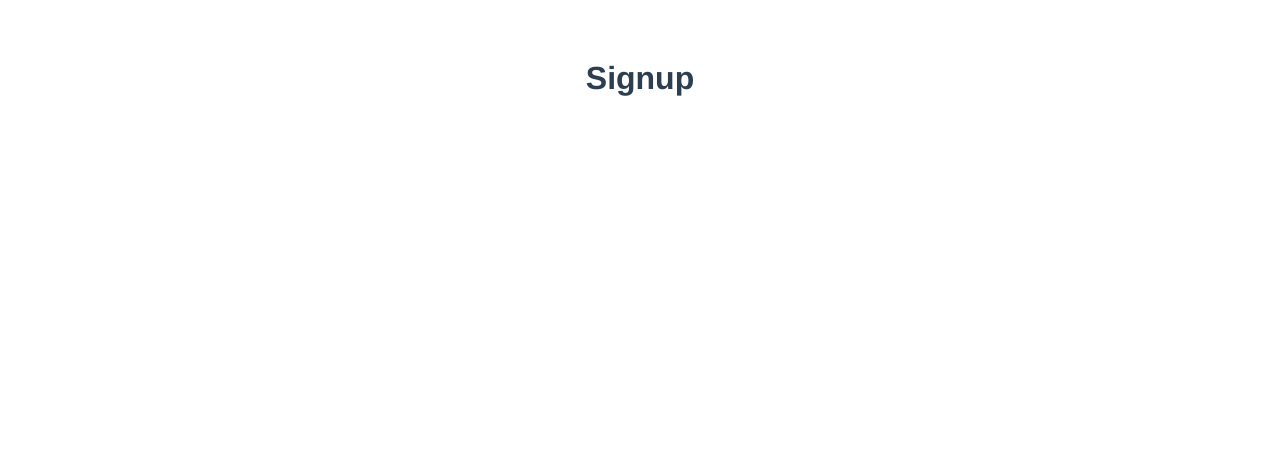
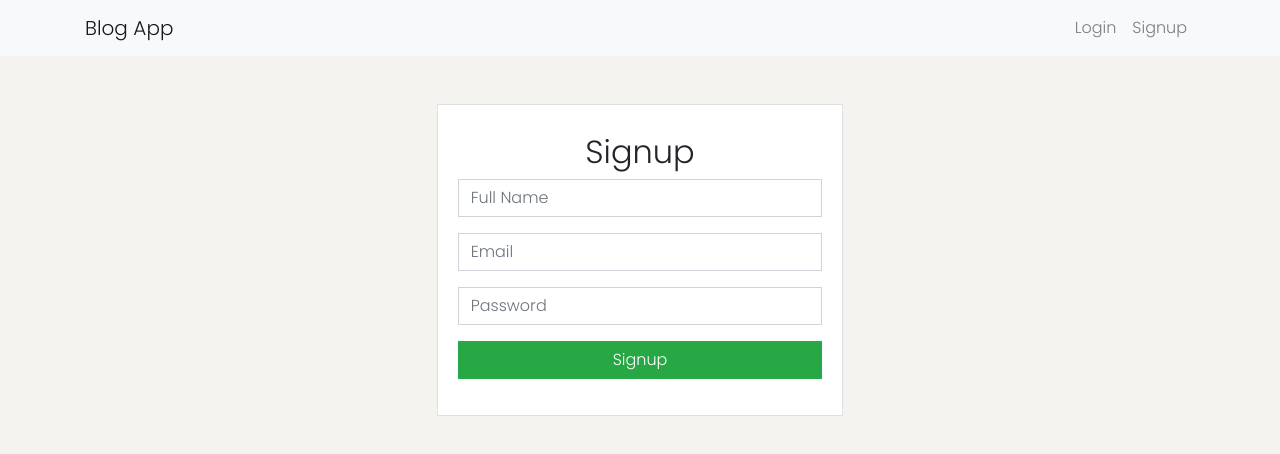
Before and after one commit to Nguonchhay/VueJsPractices, a Vue app in the folder blog-app/: page /#/signup in a window 1280 px wide. Shown: the top 454 px of the page. Built offline with nearby package versions, Linux system fonts and the light colour scheme.

Commit message:
[TASK] Login and signup form with bootstrap

```diff
--- a/blog-app/public/index.html
+++ b/blog-app/public/index.html
@@ -5,6 +5,8 @@
     <meta http-equiv="X-UA-Compatible" content="IE=edge">
     <meta name="viewport" content="width=device-width,initial-scale=1.0">
     <link rel="icon" href="<%= BASE_URL %>favicon.ico">
+    <link rel="stylesheet" href="https://maxcdn.bootstrapcdn.com/bootstrap/4.0.0/css/bootstrap.min.css" integrity="sha384-Gn5384xqQ1aoWXA+058RXPxPg6fy4IWvTNh0E263XmFcJlSAwiGgFAW/dAiS6JXm" crossorigin="anonymous">
+    <link href="https://fonts.googleapis.com/css2?family=Poppins:wght@300&display=swap" rel="stylesheet">
     <title><%= htmlWebpackPlugin.options.title %></title>
   </head>
   <body>
@@ -13,5 +15,9 @@
     </noscript>
     <div id="app"></div>
     <!-- built files will be auto injected -->
+
+    <script src="https://code.jquery.com/jquery-3.2.1.slim.min.js" integrity="sha384-KJ3o2DKtIkvYIK3UENzmM7KCkRr/rE9/Qpg6aAZGJwFDMVNA/GpGFF93hXpG5KkN" crossorigin="anonymous"></script>
+    <script src="https://cdnjs.cloudflare.com/ajax/libs/popper.js/1.12.9/umd/popper.min.js" integrity="sha384-ApNbgh9B+Y1QKtv3Rn7W3mgPxhU9K/ScQsAP7hUibX39j7fakFPskvXusvfa0b4Q" crossorigin="anonymous"></script>
+    <script src="https://maxcdn.bootstrapcdn.com/bootstrap/4.0.0/js/bootstrap.min.js" integrity="sha384-JZR6Spejh4U02d8jOt6vLEHfe/JQGiRRSQQxSfFWpi1MquVdAyjUar5+76PVCmYl" crossorigin="anonymous"></script>
   </body>
 </html>
--- a/blog-app/src/App.vue
+++ b/blog-app/src/App.vue
@@ -1,27 +1,28 @@
 <template>
   <div id="app">
+    <Navbar></Navbar>
     <router-view></router-view>
   </div>
 </template>
 
 <script>
-import HelloWorld from './components/HelloWorld.vue'
+  import Navbar from '@/components/Navbar.vue'
 
-export default {
-  name: 'App',
-  components: {
-    HelloWorld
+  export default {
+    name: 'App',
+    components: {
+      Navbar
+    }
   }
-}
 </script>
 
 <style>
-#app {
-  font-family: Avenir, Helvetica, Arial, sans-serif;
-  -webkit-font-smoothing: antialiased;
-  -moz-osx-font-smoothing: grayscale;
-  text-align: center;
-  color: #2c3e50;
-  margin-top: 60px;
-}
+  * {
+    font-family: 'Poppins', sans-serif;
+    border-radius: 0 !important;
+  }
+
+  body {
+    background-color: #f5f3ef;
+  }
 </style>
--- a/blog-app/src/components/HelloWorld.vue
+++ /dev/null
@@ -1,58 +0,0 @@
-<template>
-  <div class="hello">
-    <h1>{{ msg }}</h1>
-    <p>
-      For a guide and recipes on how to configure / customize this project,<br>
-      check out the
-      <a href="https://cli.vuejs.org" target="_blank" rel="noopener">vue-cli documentation</a>.
-    </p>
-    <h3>Installed CLI Plugins</h3>
-    <ul>
-      <li><a href="https://github.com/vuejs/vue-cli/tree/dev/packages/%40vue/cli-plugin-babel" target="_blank" rel="noopener">babel</a></li>
-      <li><a href="https://github.com/vuejs/vue-cli/tree/dev/packages/%40vue/cli-plugin-eslint" target="_blank" rel="noopener">eslint</a></li>
-    </ul>
-    <h3>Essential Links</h3>
-    <ul>
-      <li><a href="https://vuejs.org" target="_blank" rel="noopener">Core Docs</a></li>
-      <li><a href="https://forum.vuejs.org" target="_blank" rel="noopener">Forum</a></li>
-      <li><a href="https://chat.vuejs.org" target="_blank" rel="noopener">Community Chat</a></li>
-      <li><a href="https://twitter.com/vuejs" target="_blank" rel="noopener">Twitter</a></li>
-      <li><a href="https://news.vuejs.org" target="_blank" rel="noopener">News</a></li>
-    </ul>
-    <h3>Ecosystem</h3>
-    <ul>
-      <li><a href="https://router.vuejs.org" target="_blank" rel="noopener">vue-router</a></li>
-      <li><a href="https://vuex.vuejs.org" target="_blank" rel="noopener">vuex</a></li>
-      <li><a href="https://github.com/vuejs/vue-devtools#vue-devtools" target="_blank" rel="noopener">vue-devtools</a></li>
-      <li><a href="https://vue-loader.vuejs.org" target="_blank" rel="noopener">vue-loader</a></li>
-      <li><a href="https://github.com/vuejs/awesome-vue" target="_blank" rel="noopener">awesome-vue</a></li>
-    </ul>
-  </div>
-</template>
-
-<script>
-export default {
-  name: 'HelloWorld',
-  props: {
-    msg: String
-  }
-}
-</script>
-
-<!-- Add "scoped" attribute to limit CSS to this component only -->
-<style scoped>
-h3 {
-  margin: 40px 0 0;
-}
-ul {
-  list-style-type: none;
-  padding: 0;
-}
-li {
-  display: inline-block;
-  margin: 0 10px;
-}
-a {
-  color: #42b983;
-}
-</style>
--- /dev/null
+++ b/blog-app/src/components/Navbar.vue
@@ -0,0 +1,32 @@
+<template>
+  <nav class="navbar navbar-expand-lg navbar-light bg-light">
+    <div class="container">
+      <a class="navbar-brand" href="#">Blog App</a>
+      <button class="navbar-toggler" type="button" data-toggle="collapse" data-target="#navbarSupportedContent" aria-controls="navbarSupportedContent" aria-expanded="false" aria-label="Toggle navigation">
+        <span class="navbar-toggler-icon"></span>
+      </button>
+
+      <div class="collapse navbar-collapse" id="navbarSupportedContent">
+        <ul class="navbar-nav ml-auto">
+          <li>
+            <router-link class="nav-link" to="/login">Login</router-link>
+          </li>
+
+          <li>
+            <router-link class="nav-link" to="/signup">Signup</router-link>
+          </li>
+
+          <!--        <li class="nav-item dropdown">-->
+          <!--          <a class="nav-link dropdown-toggle" href="#" id="navbarDropdown" role="button" data-toggle="dropdown" aria-haspopup="true" aria-expanded="false">-->
+          <!--            Nguonchhay Touch-->
+          <!--          </a>-->
+          <!--          <div class="dropdown-menu" aria-labelledby="navbarDropdown">-->
+          <!--            <a class="dropdown-item" href="#">Logout</a>-->
+          <!--          </div>-->
+          <!--        </li>-->
+        </ul>
+      </div>
+    </div>
+  </nav>
+
+</template>
--- a/blog-app/src/views/Login.vue
+++ b/blog-app/src/views/Login.vue
@@ -1,3 +1,22 @@
 <template>
-	<h1>Login</h1>
+	<div class="row my-5">
+		<div class="col-md-4 offset-md-4">
+			<div class="card">
+				<div class="card-body">
+					<h2 class="text-center my-2">Login</h2>
+					<div class="form-group">
+						<input type="text" placeholder="Email" class="form-control">
+					</div>
+
+					<div class="form-group">
+						<input type="password" placeholder="Password" class="form-control">
+					</div>
+
+					<div class="form-group text-center">
+						<button class="btn btn-success form-control">Login</button>
+					</div>
+				</div>
+			</div>
+		</div>
+	</div>
 </template>
--- a/blog-app/src/views/Signup.vue
+++ b/blog-app/src/views/Signup.vue
@@ -1,3 +1,45 @@
 <template>
-	<h1>Signup</h1>
+	<div class="row my-5">
+		<div class="col-md-4 offset-md-4">
+			<div class="card">
+				<div class="card-body">
+					<h2 class="text-center my-2">Signup</h2>
+					<div class="form-group">
+						<input v-model="name" type="text" placeholder="Full Name" class="form-control">
+					</div>
+
+					<div class="form-group">
+						<input v-model="email"	type="text" placeholder="Email" class="form-control">
+					</div>
+
+					<div class="form-group">
+						<input v-model="password" type="password" placeholder="Password" class="form-control">
+					</div>
+
+					<div class="form-group text-center">
+						<button @click="registerUser()" class="btn btn-success form-control">Signup</button>
+					</div>
+				</div>
+			</div>
+		</div>
+	</div>
 </template>
+
+
+<script>
+	export default {
+		data() {
+			return {
+				name: '',
+				email: '',
+				password: ''
+			}
+		},
+
+		methods: {
+			registerUser() {
+				console.log(this.name, this.email, this.password)
+			}
+		}
+	}
+</script>
```
